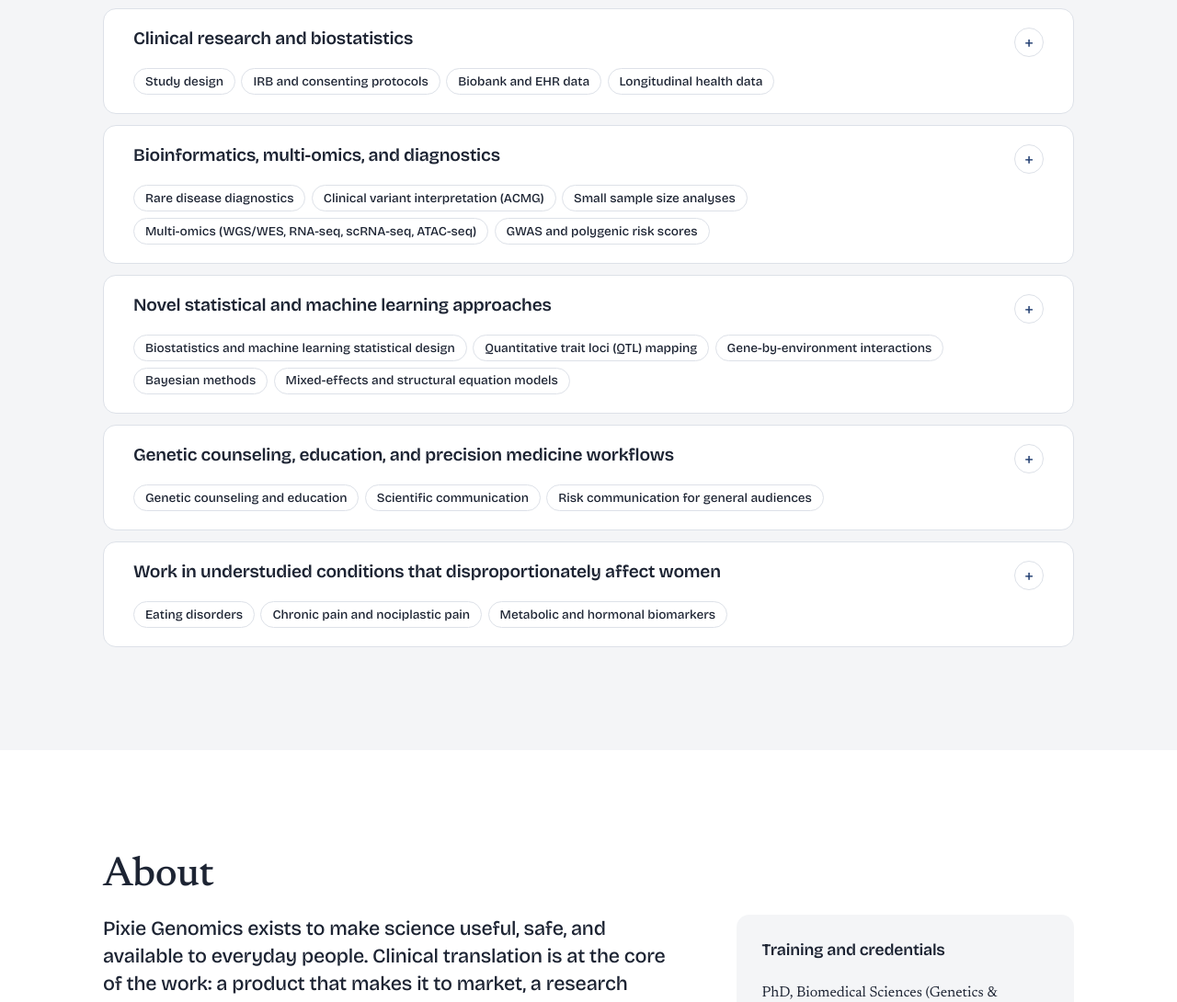
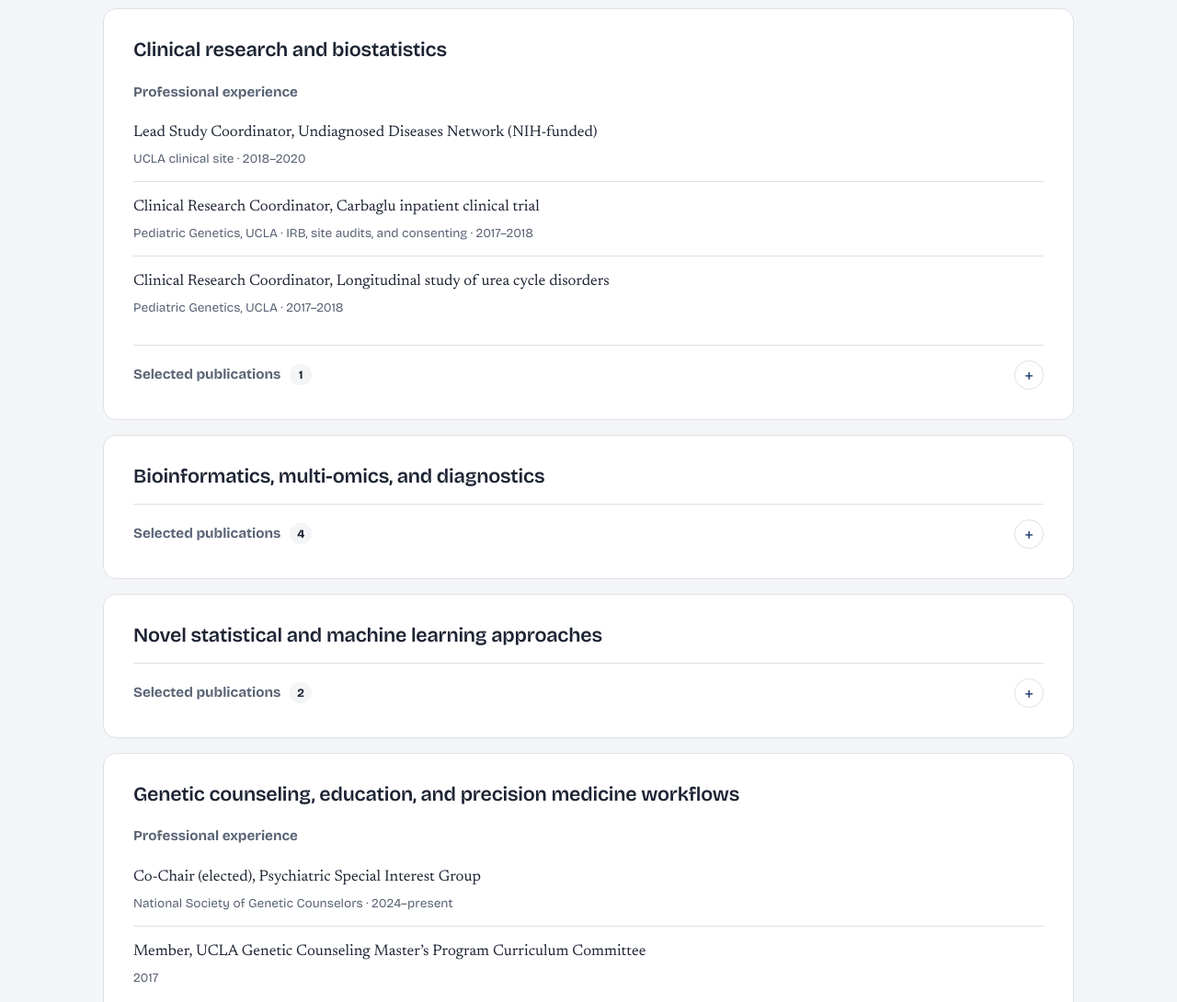
Before and after one commit to rsigner/Pixie_site, a plain HTML site: page index.html in a window 1280 px wide. Shown: the part 2740-3830 px from the top of the page at 92% size. Drawn offline with nearby package versions, Linux system fonts and the light colour scheme.

Commit message:
Expertise cards: standard headings, experience always visible.

```diff
--- a/index.html
+++ b/index.html
@@ -85,15 +85,10 @@
       <div class="wrap">
         <h2>Expertise and publications</h2>
         <p class="section-intro">The work behind each service. The full list of 40+ publications is on <a href="https://scholar.google.com/citations?user=mjKXsOsAAAAJ" target="_blank" rel="noopener">Google Scholar</a>.</p>
-        <div class="panels">
-        <details class="panel">
-          <summary>
+        <div class="xp-cards">
+        <article class="xp-card">
           <h3>Clinical research and biostatistics</h3>
-            <span class="panel-toggle" aria-hidden="true">+</span>
-            <ul class="tags"><li class="tag">Study design</li><li class="tag">IRB and consenting protocols</li><li class="tag">Biobank and EHR data</li><li class="tag">Longitudinal health data</li></ul>
-          </summary>
-          <div class="panel-body">
-            <h4>Study coordination</h4>
+          <h4>Professional experience</h4>
           <ul class="cites">
               <li><span class="cite-title">Lead Study Coordinator, Undiagnosed Diseases Network (NIH-funded)</span>
               <span class="cite-meta">UCLA clinical site · 2018–2020</span></li>
@@ -102,61 +97,62 @@
               <li><span class="cite-title">Clinical Research Coordinator, Longitudinal study of urea cycle disorders</span>
               <span class="cite-meta">Pediatric Genetics, UCLA · 2017–2018</span></li>
           </ul>
-            <h4>Selected publications</h4>
+          <details class="pubs">
+            <summary>
+              <span class="pubs-label">Selected publications <span class="pubs-count">1</span></span>
+              <span class="panel-toggle" aria-hidden="true">+</span>
+            </summary>
             <ul class="cites">
               <li><a class="cite-title" href="https://pubmed.ncbi.nlm.nih.gov/?term=Adult+weight+trajectories+using+electronic+health+records+in+a+racially+diverse+biobank%3A+a+phenome-wide+and+polygenic+risk+study" target="_blank" rel="noopener">Adult weight trajectories using electronic health records in a racially diverse biobank: a phenome-wide and polygenic risk study</a>
               <span class="cite-meta">Xu … <strong>Signer</strong> et al. · Lancet Digital Health · 2022</span></li>
             </ul>
-          </div>
           </details>
-        <details class="panel">
+        </article>
+        <article class="xp-card">
+          <h3>Bioinformatics, multi-omics, and diagnostics</h3>
+          <details class="pubs">
             <summary>
-            <h3>Bioinformatics, multi-omics, and diagnostics</h3>
+              <span class="pubs-label">Selected publications <span class="pubs-count">4</span></span>
               <span class="panel-toggle" aria-hidden="true">+</span>
-            <ul class="tags"><li class="tag">Rare disease diagnostics</li><li class="tag">Clinical variant interpretation (ACMG)</li><li class="tag">Small sample size analyses</li><li class="tag">Multi-omics (WGS/WES, RNA-seq, scRNA-seq, ATAC-seq)</li><li class="tag">GWAS and polygenic risk scores</li></ul>
             </summary>
-          <div class="panel-body">
-            <h4>Selected publications</h4>
             <ul class="cites">
+              <li><a class="cite-title" href="https://doi.org/10.1038/s44220-026-00698-2" target="_blank" rel="noopener">Genomic meta-analyses of binge-eating behavior and anorexia nervosa yield insights into the unique and shared biology of eating disorder phenotypes</a>
+              <span class="cite-meta">Termorshuizen … <strong>Signer</strong> et al. · Nature Mental Health · 2026</span></li>
+              <li><a class="cite-title" href="https://pubmed.ncbi.nlm.nih.gov/?term=Non-cancer-related+pathogenic+germline+variants+and+expression+consequences+in+ten-thousand+cancer+genomes" target="_blank" rel="noopener">Non-cancer-related pathogenic germline variants and expression consequences in ten-thousand cancer genomes</a>
+              <span class="cite-meta">Wang … <strong>Signer</strong> et al. · Genome Medicine · 2021</span></li>
               <li><a class="cite-title" href="https://pubmed.ncbi.nlm.nih.gov/?term=Diagnostic+utility+of+transcriptome+sequencing+for+rare+Mendelian+diseases" target="_blank" rel="noopener">Diagnostic utility of transcriptome sequencing for rare Mendelian diseases</a>
               <span class="cite-meta">Lee … <strong>Signer</strong> et al. · Genetics in Medicine · 2019</span></li>
               <li><a class="cite-title" href="https://pubmed.ncbi.nlm.nih.gov/?term=ClinPhen+extracts+and+prioritizes+patient+phenotypes+directly+from+medical+records+to+expedite+genetic+disease+diagnosis" target="_blank" rel="noopener">ClinPhen extracts and prioritizes patient phenotypes directly from medical records to expedite genetic disease diagnosis</a>
               <span class="cite-meta">Deisseroth … <strong>Signer</strong> et al. · Genetics in Medicine · 2019</span></li>
-              <li><a class="cite-title" href="https://pubmed.ncbi.nlm.nih.gov/?term=Non-cancer-related+pathogenic+germline+variants+and+expression+consequences+in+ten-thousand+cancer+genomes" target="_blank" rel="noopener">Non-cancer-related pathogenic germline variants and expression consequences in ten-thousand cancer genomes</a>
-              <span class="cite-meta">Wang … <strong>Signer</strong> et al. · Genome Medicine · 2021</span></li>
-              <li><a class="cite-title" href="https://doi.org/10.1038/s44220-026-00698-2" target="_blank" rel="noopener">Genomic meta-analyses of binge-eating behavior and anorexia nervosa yield insights into the unique and shared biology of eating disorder phenotypes</a>
-              <span class="cite-meta">Termorshuizen … <strong>Signer</strong> et al. · Nature Mental Health · 2026</span></li>
             </ul>
-          </div>
           </details>
-        <details class="panel">
+        </article>
+        <article class="xp-card">
+          <h3>Novel statistical and machine learning approaches</h3>
+          <details class="pubs">
             <summary>
-            <h3>Novel statistical and machine learning approaches</h3>
+              <span class="pubs-label">Selected publications <span class="pubs-count">2</span></span>
               <span class="panel-toggle" aria-hidden="true">+</span>
-            <ul class="tags"><li class="tag">Biostatistics and machine learning statistical design</li><li class="tag">Quantitative trait loci (QTL) mapping</li><li class="tag">Gene-by-environment interactions</li><li class="tag">Bayesian methods</li><li class="tag">Mixed-effects and structural equation models</li></ul>
             </summary>
-          <div class="panel-body">
-            <h4>Selected publications</h4>
             <ul class="cites">
               <li><a class="cite-title" href="https://doi.org/10.1016/j.xgen.2026.101280" target="_blank" rel="noopener">BMI-genome interactions regulate global gene expression with emphasis in brain and gut</a>
               <span class="cite-meta"><strong>Signer</strong> et al. · Cell Genomics · 2026</span></li>
               <li><a class="cite-title" href="https://doi.org/10.1016/j.xpro.2025.103905" target="_blank" rel="noopener">Protocol for finding genetic variation associated with unmeasured traits through GenomicSEM common-factor GWAS</a>
               <span class="cite-meta">Johnston, <strong>Signer</strong> &amp; Huckins · STAR Protocols · 2025</span></li>
+              <li><a class="cite-title" href="https://github.com/rsigner/BMI_dynamic_models" target="_blank" rel="noopener">github.com/rsigner/BMI_dynamic_models</a>
+              <span class="cite-meta">Code · the released models from the Cell Genomics paper</span></li>
             </ul>
-            <h4>Code</h4>
+          </details>
+        </article>
+        <article class="xp-card">
+          <h3>Genetic counseling, education, and precision medicine workflows</h3>
+          <h4>Professional experience</h4>
           <ul class="cites">
-              <li><a class="cite-title" href="https://github.com/rsigner/BMI_dynamic_models" target="_blank" rel="noopener">github.com/rsigner/BMI_dynamic_models</a>
-              <span class="cite-meta">the released models from the Cell Genomics paper</span></li>
+              <li><span class="cite-title">Co-Chair (elected), Psychiatric Special Interest Group</span>
+              <span class="cite-meta">National Society of Genetic Counselors · 2024–present</span></li>
+              <li><span class="cite-title">Member, UCLA Genetic Counseling Master’s Program Curriculum Committee</span>
+              <span class="cite-meta">2017</span></li>
           </ul>
-          </div>
-        </details>
-        <details class="panel">
-          <summary>
-            <h3>Genetic counseling, education, and precision medicine workflows</h3>
-            <span class="panel-toggle" aria-hidden="true">+</span>
-            <ul class="tags"><li class="tag">Genetic counseling and education</li><li class="tag">Scientific communication</li><li class="tag">Risk communication for general audiences</li></ul>
-          </summary>
-          <div class="panel-body">
           <h4>Talks</h4>
           <ul class="cites">
               <li><span class="cite-label">Invited speaker</span><span class="cite-title">Psychiatric Genomics: Empiric Risks, Research Approaches, and Convergence with Rare Disorders</span>
@@ -168,41 +164,37 @@
               <li><span class="cite-title">Genetic Counseling in the Craniofacial Clinic</span>
               <span class="cite-meta">UCLA School of Dentistry · 2017</span></li>
           </ul>
-            <h4>Service</h4>
-            <ul class="cites">
-              <li><span class="cite-title">Co-Chair (elected), Psychiatric Special Interest Group</span>
-              <span class="cite-meta">National Society of Genetic Counselors · 2024–present</span></li>
-              <li><span class="cite-title">Member, UCLA Genetic Counseling Master’s Program Curriculum Committee</span>
-              <span class="cite-meta">2017</span></li>
-            </ul>
-            <h4>Selected publications</h4>
+          <details class="pubs">
+            <summary>
+              <span class="pubs-label">Selected publications <span class="pubs-count">1</span></span>
+              <span class="panel-toggle" aria-hidden="true">+</span>
+            </summary>
             <ul class="cites">
               <li><a class="cite-title" href="https://pubmed.ncbi.nlm.nih.gov/?term=Cases+from+the+Undiagnosed+Diseases+Network%3A+the+continued+value+of+counseling+skills+in+a+new+genomic+era" target="_blank" rel="noopener">Cases from the Undiagnosed Diseases Network: the continued value of counseling skills in a new genomic era</a>
               <span class="cite-meta">Macnamara … <strong>Signer</strong> et al. · Journal of Genetic Counseling · 2019</span></li>
             </ul>
-          </div>
           </details>
-        <details class="panel">
+        </article>
+        <article class="xp-card">
+          <h3>Work in understudied conditions that disproportionately affect women</h3>
+          <h4>Talks</h4>
+          <ul class="cites">
+              <li><span class="cite-label">Oral presentation</span><span class="cite-title">Sex- and Disorder-Specific Associations of Eating Disorders with Metabolic and Hormonal Biomarkers</span>
+              <span class="cite-meta">International Conference on Eating Disorders · 2025</span></li>
+          </ul>
+          <details class="pubs">
             <summary>
-            <h3>Work in understudied conditions that disproportionately affect women</h3>
+              <span class="pubs-label">Selected publications <span class="pubs-count">2</span></span>
               <span class="panel-toggle" aria-hidden="true">+</span>
-            <ul class="tags"><li class="tag">Eating disorders</li><li class="tag">Chronic pain and nociplastic pain</li><li class="tag">Metabolic and hormonal biomarkers</li></ul>
             </summary>
-          <div class="panel-body">
-            <h4>Selected publications</h4>
             <ul class="cites">
               <li><a class="cite-title" href="https://pubmed.ncbi.nlm.nih.gov/?term=Chronic+Overlapping+Pain+Conditions+and+Nociplastic+Pain" target="_blank" rel="noopener">Chronic Overlapping Pain Conditions and Nociplastic Pain</a>
               <span class="cite-meta">Johnston, <strong>Signer</strong> &amp; Huckins · HGG Advances · 2025</span></li>
               <li><a class="cite-title" href="https://pubmed.ncbi.nlm.nih.gov/?term=What+next+for+eating+disorder+genetics%3F+Replacing+myths+with+facts+to+sharpen+our+understanding" target="_blank" rel="noopener">What next for eating disorder genetics? Replacing myths with facts to sharpen our understanding</a>
               <span class="cite-meta">Huckins, <strong>Signer</strong> et al. · Molecular Psychiatry · 2022</span></li>
             </ul>
-            <h4>Talks</h4>
-            <ul class="cites">
-              <li><span class="cite-label">Oral presentation</span><span class="cite-title">Sex- and Disorder-Specific Associations of Eating Disorders with Metabolic and Hormonal Biomarkers</span>
-              <span class="cite-meta">International Conference on Eating Disorders · 2025</span></li>
-            </ul>
-          </div>
           </details>
+        </article>
         </div>
       </div>
     </section>
--- a/styles.css
+++ b/styles.css
@@ -132,19 +132,6 @@ a:hover { text-decoration-thickness: 2px; }
 }
 .button:hover { background: var(--ink); }
 
-/* Small rounded labels used for expertise tags and profile links */
-.tags { display: flex; flex-wrap: wrap; gap: 0.4rem; }
-.tag {
-  font-family: var(--font-display);
-  font-size: 0.85rem;
-  font-weight: 500;
-  line-height: 1.3;
-  padding: 0.3rem 0.75rem;
-  border: 1px solid var(--line);
-  border-radius: 999px;
-  background: var(--paper);
-  color: var(--ink);
-}
 
 /* =========================================================
    4. MENU BAR
@@ -253,27 +240,60 @@ a:hover { text-decoration-thickness: 2px; }
 }
 
 /* =========================================================
-   7. EXPERTISE AND PUBLICATIONS (collapsible panels)
+   7. EXPERTISE AND PUBLICATIONS
+   One card per service. Experience and talks always show;
+   publications open and close.
    ========================================================= */
-.panels { display: grid; gap: 0.75rem; }
-.panel {
+.xp-cards { display: grid; gap: 1rem; }
+.xp-card {
   background: var(--paper);
   border: 1px solid var(--line);
   border-radius: var(--radius);
+  padding: clamp(1.25rem, 3vw, 2rem);
 }
-.panel summary {
+.xp-card h3 { margin-bottom: 0.25rem; }
+
+/* Standard sub-headings: Professional experience, Talks */
+.xp-card h4 {
+  font-family: var(--font-display);
+  font-size: 0.95rem;
+  font-weight: 700;
+  color: var(--muted);
+  margin: 1.25rem 0 0.25rem;
+}
+
+/* Selected publications: a row that expands */
+.pubs { margin-top: 1rem; border-top: 1px solid var(--line); }
+.pubs summary {
   list-style: none;
   cursor: pointer;
-  padding: 1.25rem clamp(1.25rem, 3vw, 2rem);
-  display: grid;
-  grid-template-columns: 1fr auto;
-  gap: 0.75rem 1rem;
-  align-items: start;
+  display: flex;
+  align-items: center;
+  justify-content: space-between;
+  gap: 1rem;
+  padding-top: 1rem;
 }
-.panel summary::-webkit-details-marker { display: none; }
-.panel summary h3 { margin: 0; font-size: 1.2rem; }
-.panel summary .tags { grid-column: 1 / -1; }
+.pubs summary::-webkit-details-marker { display: none; }
+.pubs-label {
+  font-family: var(--font-display);
+  font-size: 0.95rem;
+  font-weight: 700;
+  color: var(--muted);
+}
+.pubs-count {
+  display: inline-block;
+  min-width: 1.5rem;
+  margin-left: 0.4rem;
+  padding: 0.05rem 0.45rem;
+  border-radius: 999px;
+  background: var(--surface);
+  color: var(--ink);
+  font-size: 0.8rem;
+  text-align: center;
+}
+.pubs[open] .cites { margin-top: 0.25rem; }
 .panel-toggle {
+  flex: none;
   width: 2rem; height: 2rem;
   border-radius: 50%;
   border: 1px solid var(--line);
@@ -283,22 +303,10 @@ a:hover { text-decoration-thickness: 2px; }
   color: var(--accent);
   transition: transform 0.2s ease;
 }
-.panel[open] .panel-toggle { transform: rotate(45deg); }
-.panel summary:hover .panel-toggle { border-color: var(--accent); }
+.pubs[open] .panel-toggle { transform: rotate(45deg); }
+.pubs summary:hover .panel-toggle { border-color: var(--accent); }
 
-.panel-body {
-  padding: 0 clamp(1.25rem, 3vw, 2rem) 1.5rem;
-  border-top: 1px solid var(--line);
-}
-.panel-body h4 {
-  font-family: var(--font-display);
-  font-size: 0.95rem;
-  font-weight: 700;
-  color: var(--muted);
-  margin: 1.5rem 0 0.25rem;
-}
-
-/* Citations: title on one line, short details beneath */
+/* Citations and experience lines: title, then short details */
 .cites li { padding-block: 0.75rem; border-bottom: 1px solid var(--line); }
 .cites li:last-child { border-bottom: 0; }
 .cite-title {
```
Lines whose indentation alone changed are shown as unchanged.
